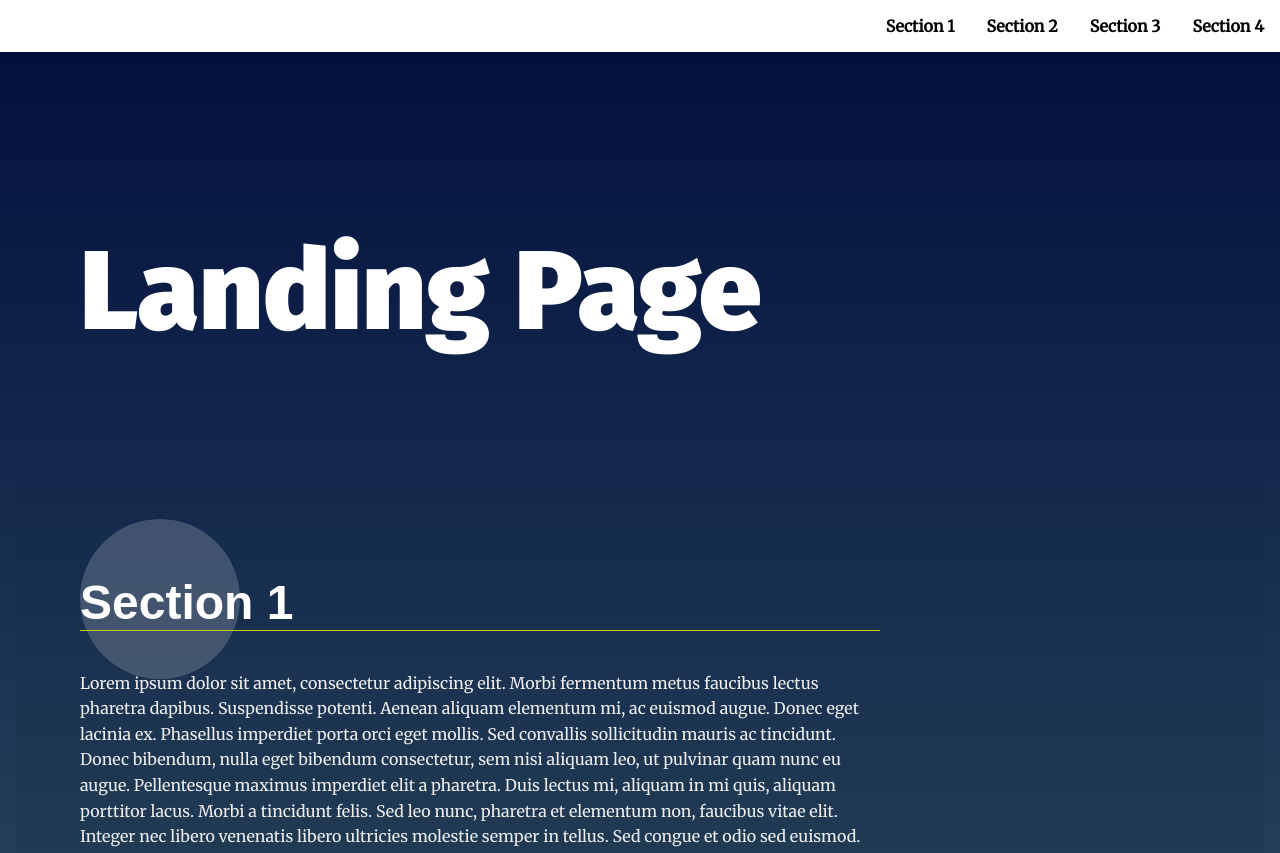
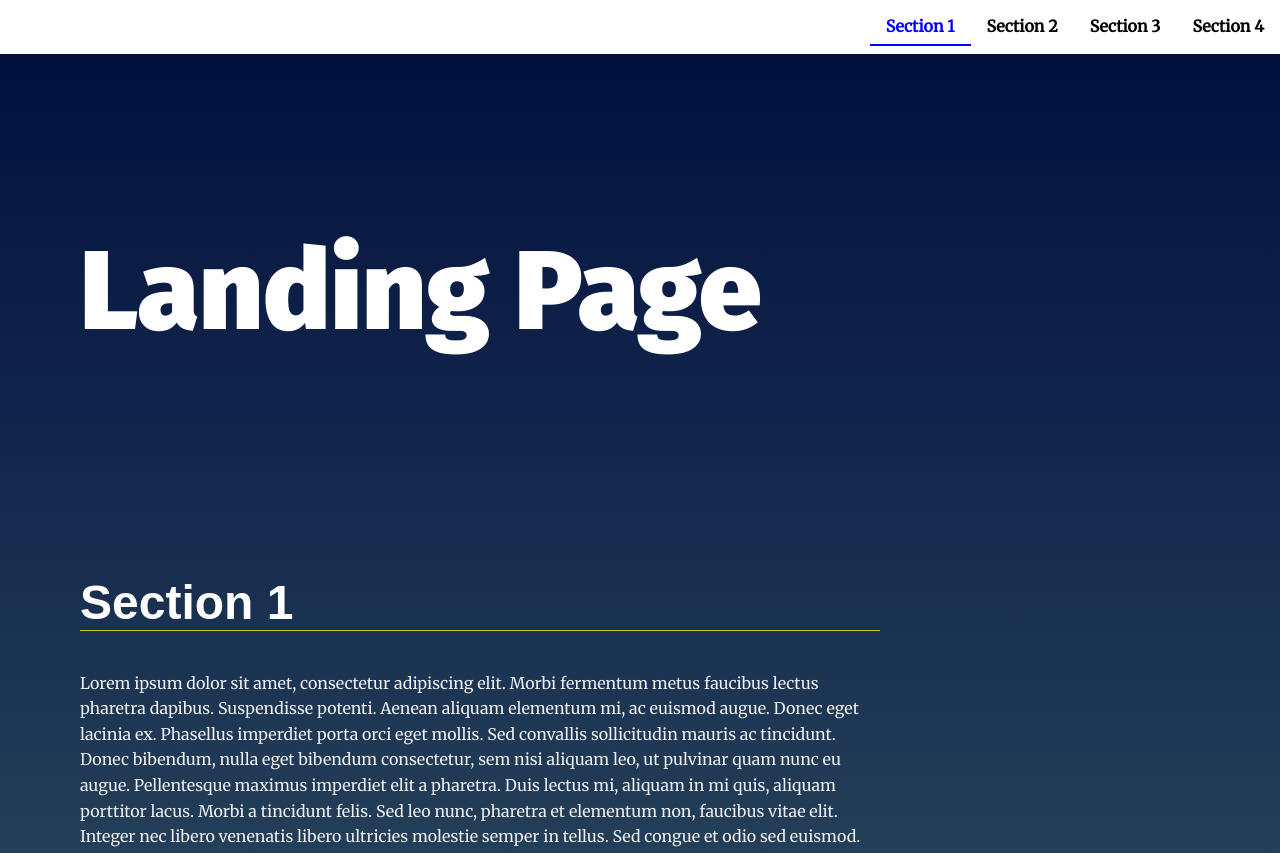
Before and after one commit to cosmin-cojocar/landing_page, a plain HTML site: page index.html in a window 1280 px wide. Shown: the top 853 px of the page. Drawn offline with Linux system fonts and the light colour scheme.

Commit message:
feat: add active class to menu representing most visible section on the viewport

```diff
--- a/css/styles.css
+++ b/css/styles.css
@@ -62,7 +62,7 @@ section {
 
 /* Navigation Styles*/
 .navbar__menu ul {
-  padding-left: 0;
+  padding: 0 0 0.5em 0;
   margin: 0;
   text-align: right;
 }
@@ -73,7 +73,7 @@ section {
 
 .navbar__menu .menu__link {
   display: block;
-  padding: 1em;
+  padding: 1em 1em 0.5em 1em;
   font-weight: bold;
   text-decoration: none;
   color: #000;
@@ -83,6 +83,11 @@ section {
   background: #333;
   color: #fff;
   transition: all 0.3s ease;
+}
+
+.navbar__menu .menu__link.active {
+  color: blue;
+  border-bottom: 2px solid blue;
 }
 
 /* Header Styles */
--- a/index.html
+++ b/index.html
@@ -24,7 +24,7 @@
       </header>
       <!-- Each Section has an ID (used for the anchor) and a data attribute that will populate the li node.
       Adding more sections will automatically populate nav.The first section is set to active class by default -->
-      <section id="section1" data-nav="Section 1" class="your-active-class">
+      <section id="section1" data-nav="Section 1">
         <div class="landing__container">
           <h2>Section 1</h2>
           <p>Lorem ipsum dolor sit amet, consectetur adipiscing elit. Morbi fermentum metus faucibus lectus pharetra dapibus. Suspendisse potenti. Aenean aliquam elementum mi, ac euismod augue. Donec eget lacinia ex. Phasellus imperdiet porta orci eget mollis. Sed convallis sollicitudin mauris ac tincidunt. Donec bibendum, nulla eget bibendum consectetur, sem nisi aliquam leo, ut pulvinar quam nunc eu augue. Pellentesque maximus imperdiet elit a pharetra. Duis lectus mi, aliquam in mi quis, aliquam porttitor lacus. Morbi a tincidunt felis. Sed leo nunc, pharetra et elementum non, faucibus vitae elit. Integer nec libero venenatis libero ultricies molestie semper in tellus. Sed congue et odio sed euismod.</p>
--- a/js/app.js
+++ b/js/app.js
@@ -19,13 +19,31 @@
  */
 const navBar = document.getElementById("navbar__list");
 const sections = document.querySelectorAll("section[data-nav]");
-
+let menuItems = null;
 /**
  * End Global Variables
  * Start Helper Functions
  *
  */
 
+/**
+ * Return index of minimum positive top bounding value from all top bounding section values
+ *
+ * @param {Array} sectionsArray - Array with all sections participating to calculations
+ * @return {Number} representing index of minimum positive top bounding value from all sections top bounding values
+ */
+const getIndexOfMinPositiveBounding = (sectionsArray) => {
+  // create a "bounding values" array representing top bounding values for all our sections
+  const boundingArray = sectionsArray.map( section => {
+    return section.getBoundingClientRect().top;
+  });
+
+  // find the minimum positive bounding value
+  const minBounding = boundingArray.reduce((acc, item) => item < acc && item > 0 ? item : acc, Number.MAX_SAFE_INTEGER);
+
+  // return index of minimum positive bounding to know which menu item we should make active
+  return boundingArray.findIndex(item => item === minBounding);
+};
 
 /**
  * End Helper Functions
@@ -47,10 +65,24 @@ const buildMenu = () => {
     menuFragment.appendChild(menuItem);
   }
   navBar.appendChild(menuFragment);
+
+  // we store menu items for using it inside makeSectionActive function
+  menuItems = document.querySelectorAll("a.menu__link");
 };
 
-// Add class 'active' to section when near top of viewport
+// Add class "active" to section when near top of viewport
+const activateMenuForMostVisibleSection = () => {
+  const indexOfMinBounding = getIndexOfMinPositiveBounding([...sections]);
 
+  // knowing index of minimum positive bounding value we are able to decide which menu item to activate
+  [...menuItems].map((menu, index) => {
+    if (index === indexOfMinBounding) {
+      menu.classList.add("active");
+    } else {
+      menu.classList.remove("active");
+    }
+  })
+};
 
 // Scroll to anchor ID using scrollTO event
 
@@ -67,3 +99,4 @@ buildMenu();
 // Scroll to section on link click
 
 // Set sections as active
+document.addEventListener("scroll", activateMenuForMostVisibleSection);
```
